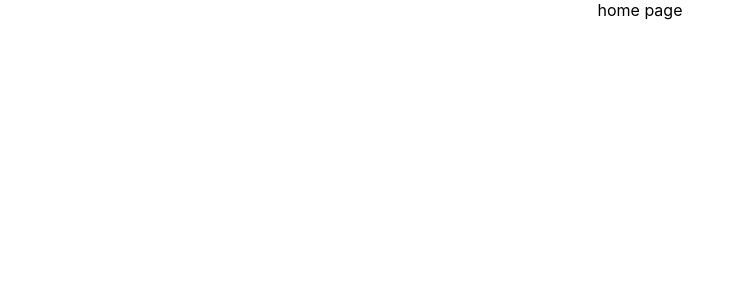
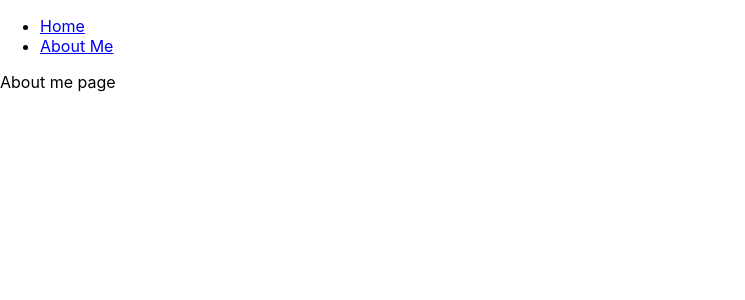
Before and after one commit to HassanObeid89/NaderPortfolio, a React (Create React App) app: page /About-me in a window 1280 px wide. Shown: the top 300 px of the page, without its empty margins (0-745 px from the left). Built offline with nearby package versions, Linux system fonts and the light colour scheme.

Commit message:
Added NavBar component and installed react router dom

```diff
--- a/package.json
+++ b/package.json
@@ -8,6 +8,8 @@
     "@testing-library/user-event": "^12.6.2",
     "react": "^17.0.1",
     "react-dom": "^17.0.1",
+    "react-router": "^5.2.0",
+    "react-router-dom": "^5.2.0",
     "react-scripts": "4.0.1",
     "web-vitals": "^0.2.4"
   },
--- a/src/App.jsx
+++ b/src/App.jsx
@@ -1,15 +1,29 @@
-
+import {BrowserRouter as Router, Switch, Route} from 'react-router-dom';
 import './css/App.css';
 
 // Import pages
 
 import HomePage from './components/home/HomePage';
-
-
+import Navbar from './components/navbar/Navbar';
+import About from './components/aboutMe/About';
 function App() {
   return (
     <div className="App">
-      <HomePage />
+      <Router>
+        <Navbar />
+
+        <Switch>
+          <Route path='/' exact>
+            <HomePage />
+          </Route>
+          <Route path='/About-me' exact>
+            <About />
+          </Route>
+
+          </Switch>
+
+      </Router>
+
     </div>
   );
 }
--- /dev/null
+++ b/src/components/aboutMe/About.jsx
@@ -0,0 +1,11 @@
+import React from 'react'
+
+function About() {
+    return (
+        <div>
+            About me page
+        </div>
+    )
+}
+
+export default About
--- /dev/null
+++ b/src/components/navbar/Navbar.jsx
@@ -0,0 +1,22 @@
+import React from 'react';
+import { Link } from 'react-router-dom';
+function Navbar() {
+    return (
+        <div>
+            <ul>
+                <li>
+                    <Link to='/'>
+                        Home
+                    </Link>
+                </li>
+                <li>
+                    <Link to='/About-me'>
+                        About Me
+                    </Link>
+                </li>
+            </ul>
+        </div>
+    )
+}
+
+export default Navbar
--- a/src/css/App.css
+++ b/src/css/App.css
@@ -1,5 +1,5 @@
 .App {
-  text-align: center;
+  /* text-align: center; */
 }
 
 .App-logo {
```
Also changed, not shown: 2 other files (tests, documents, lock files or other folders).
